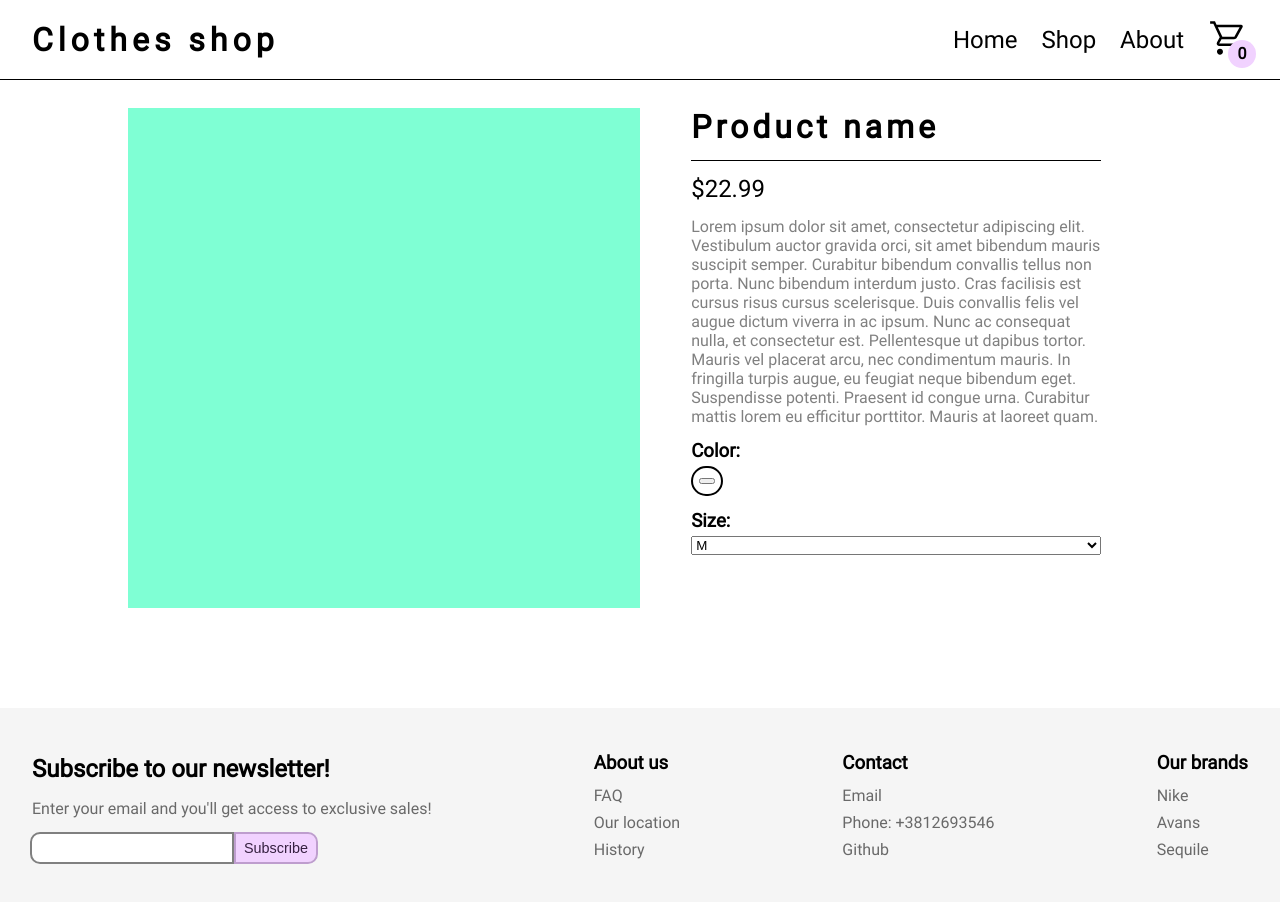
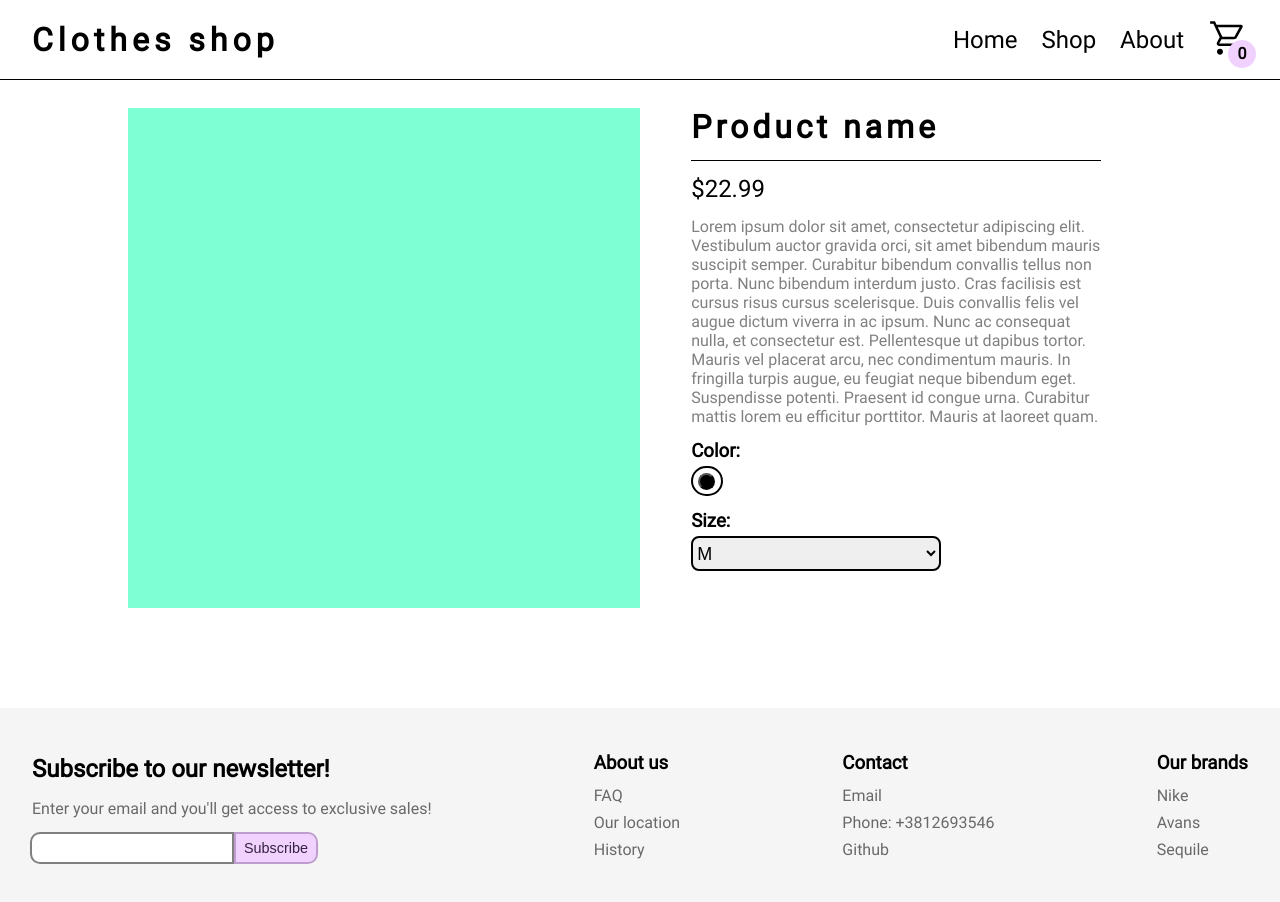
Before and after one commit to NexyusNex/Shopping-Cart, a React (Create React App) app: page /shopping-cart/pdp in a window 1280 px wide. Shown: the top 902 px of the page. Built offline with nearby package versions, Linux system fonts and the light colour scheme.

Commit message:
Added some styling for select

```diff
--- a/src/style/pdp.css
+++ b/src/style/pdp.css
@@ -54,9 +54,36 @@ h3 {
   justify-content: center;
 }
 
-.color.black > div {
+.color.black > button {
   background-color: black;
   height: 17px;
   width: 17px;
   border-radius: 15px;
+  transition: 200ms ease;
 }
+
+.color.black > button:hover,
+button:focus {
+  cursor: pointer;
+  transform: scale(1.3);
+}
+
+.size-select {
+  width: 250px;
+  height: 35px;
+  border: 2px solid black;
+  border-radius: 8px;
+  font-size: 18px;
+  transition: 200ms ease;
+}
+
+.size-select:hover {
+  cursor: pointer;
+  box-shadow: 0px 0px 12px rgba(0, 0, 0, 0.514);
+}
+
+.size-select:focus {
+  outline: none;
+  border: 2px solid #be9dce;
+  box-shadow: 0px 0px 12px #be9dce;
+}
```
